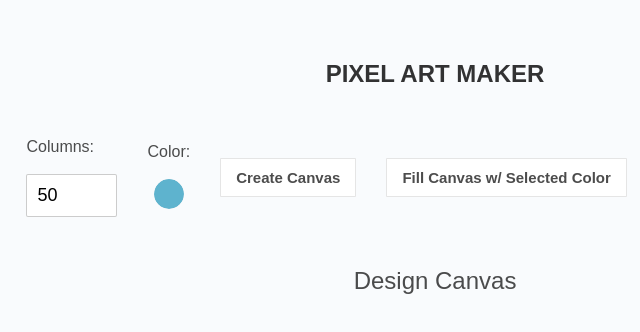
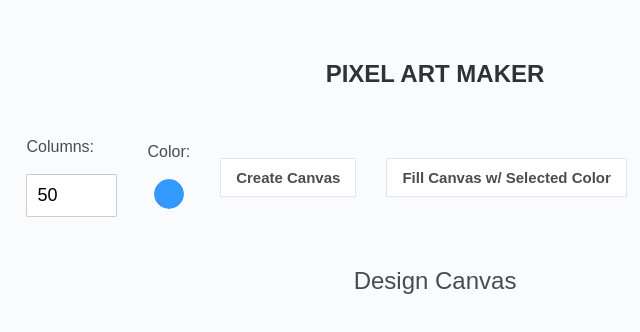
Before and after one commit to Nycose/pixel-art-creator, a plain HTML site: page index.html in a window 1280 px wide. Both pictures are taken after a click on the button "Reset Canvas". Shown: the full height of the page, 205-845 px from the left. Drawn offline with Linux system fonts and the light colour scheme.

Commit message:
Add files via upload

```diff
--- a/app.js
+++ b/app.js
@@ -7,7 +7,8 @@ const colorPicker = document.getElementById('color-picker');
 
 /* Creates a table based on canvas size user has entered */
 function makeGrid(event) {
-  const height = document.getElementById('inputHeight').value; // stores the current height and width in the size picker fields
+  // stores the current height and width in the size picker fields
+  const height = document.getElementById('inputHeight').value;
   const width = document.getElementById('inputWidth').value;
 
   while (pixelCanvas.firstChild != null) { // clears canvas
@@ -54,7 +55,7 @@ resetCanvasButton.addEventListener('click', function() {
   pixelCanvas.innerHTML = "";
   document.getElementById('inputHeight').value = 50;
   document.getElementById('inputWidth').value = 50;
-  colorPicker.value = "#5eb3ce";
+  colorPicker.value = "#3399ff";
 });
 
 // Change bg color of the specific <td> that's clicked
--- a/index.html
+++ b/index.html
@@ -20,7 +20,7 @@
         </div>
         <div>
           <label for="color">Color:</label><br>
-          <input type="color" id="color-picker" value="#5eb3ce">
+          <input type="color" id="color-picker" value="#3399ff">
         </div>
         <input type="submit" value="Create Canvas" class="button">
         <input type="button" value="Fill Canvas w/ Selected Color" class="button" id="fill-button">
```
